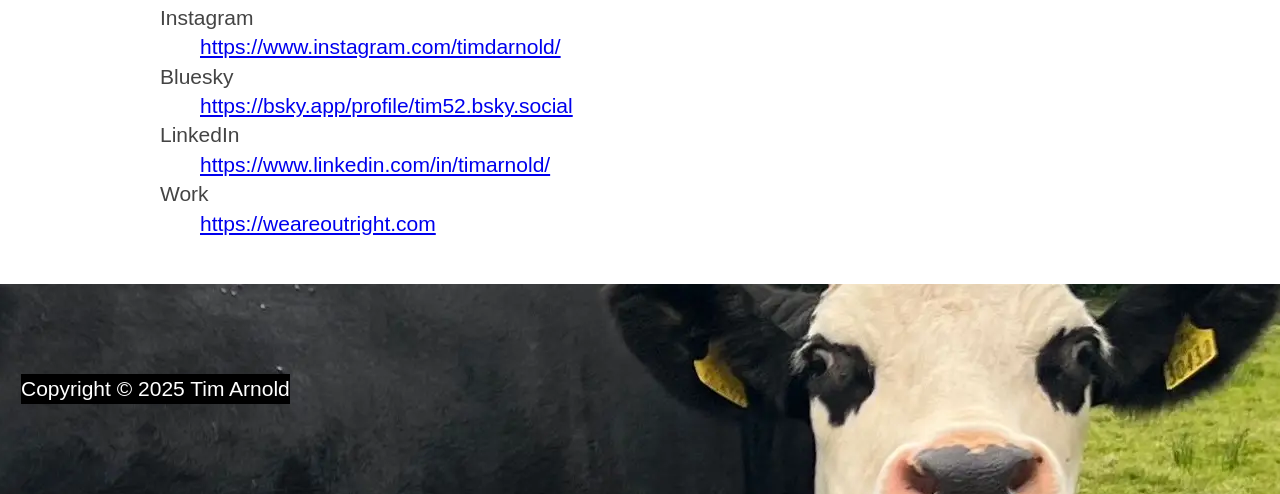
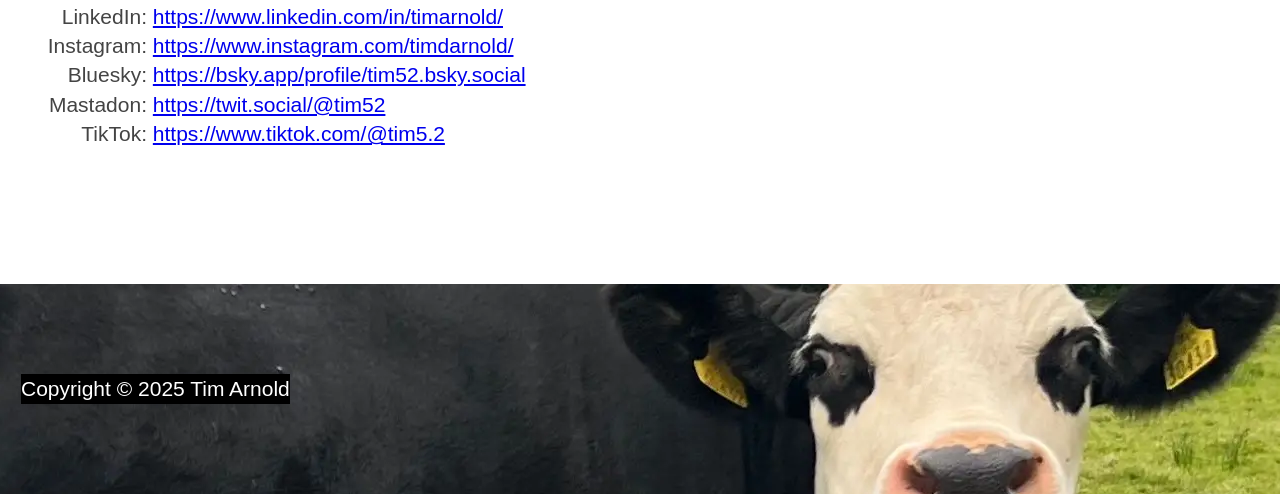
Before and after one commit to tim-arnold/tim52.io, a plain HTML site: page index.html in a window 1280 px wide. Shown: the part 306-800 px from the top of the page. Drawn offline with Linux system fonts and the light colour scheme.

Commit message:
fix links layout adjust max-width

```diff
--- a/css/style.css
+++ b/css/style.css
@@ -259,7 +259,6 @@ textarea {
 }
 
 .container {
-  max-width: 960px;
   margin: 0 auto;
   padding: 0 1rem;
 }
@@ -286,7 +285,7 @@ header img {
 }
 
 .header-wrapper .container {
-  max-width: 100%;
+
 }
 
 h1 {
@@ -298,15 +297,33 @@ h1 {
   margin-bottom: auto;
 }
 
+main {
+
+}
+
+dl {
+
+}
+
+dt, dd {
+  display: inline-block;
+}
+
+dt {
+  clear: left;
+  width: 6rem;
+  text-align: right;
+}
+
+dd {
+  margin-left: 0;
+  width: calc(100% - 7rem);
+}
+
 .footer-wrapper {
   margin-top: auto;
   background: #222222 url("../img/cow.webp") 100% -200px no-repeat;
   background-size: auto;
-}
-
-.footer-wrapper .container {
-  max-width: 100%;
-  height: 100%;
 }
 
 footer {
--- a/index.html
+++ b/index.html
@@ -36,16 +36,19 @@
   <div class="wrapper content-wrapper">
     <div class="container">
       <main>
-        <h2>Find me on the web:</h2>
         <dl>
-          <dt>Instagram</dt>
+          <dt>Work:</dt>
+          <dd><a href="https://weareoutright.com">https://weareoutright.com</a></dd>
+          <dt>LinkedIn:</dt>
+          <dd><a href="https://www.linkedin.com/in/timarnold/">https://www.linkedin.com/in/timarnold/</a></dd>
+          <dt>Instagram:</dt>
           <dd><a href="https://www.instagram.com/timdarnold/">https://www.instagram.com/timdarnold/</a></dd>
-          <dt>Bluesky</dt>
+          <dt>Bluesky:</dt>
           <dd><a href="https://bsky.app/profile/tim52.bsky.social">https://bsky.app/profile/tim52.bsky.social</a></dd>
-          <dt>LinkedIn</dt>
-          <dd><a href="https://www.linkedin.com/in/timarnold/">https://www.linkedin.com/in/timarnold/</a></dd>
-          <dt>Work</dt>
-          <dd><a href="https://weareoutright.com">https://weareoutright.com</a></dd>
+          <dt>Mastadon:</dt>
+          <dd><a href="https://twit.social/@tim52">https://twit.social/@tim52</a></dd>
+          <dt>TikTok:</dt>
+          <dd><a href="https://www.tiktok.com/@tim5.2">https://www.tiktok.com/@tim5.2</a></dd>
         </dl>
       </main>
     </div>
```
